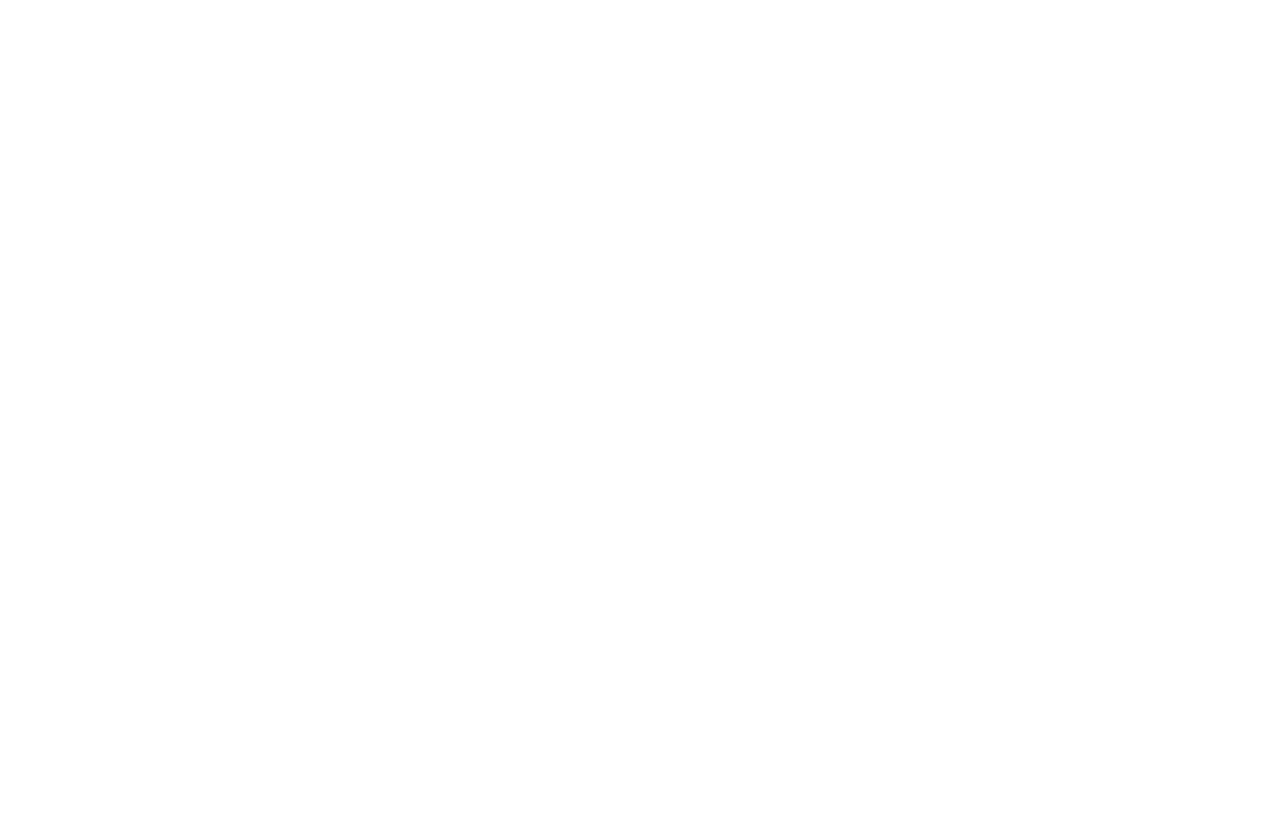
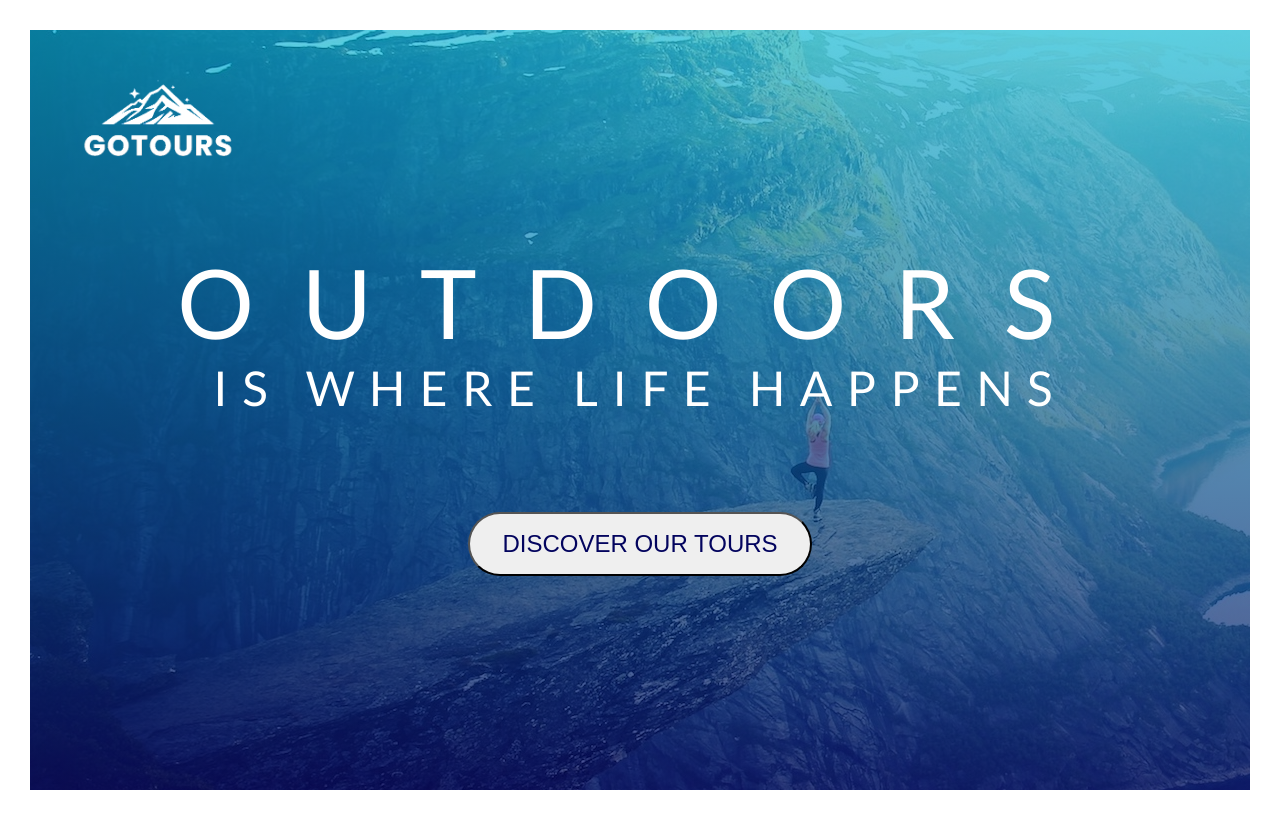
Before and after one commit to Ahmed-M-Nadim/GoTours, a plain HTML site: page index.html in a window 1280 px wide. Drawn offline with Linux system fonts and the light colour scheme.

Commit message:
Styling the Hero section

```diff
--- a/index.html
+++ b/index.html
@@ -12,7 +12,14 @@
     <title>GoTours | Exciting Tours in Nature</title>
   </head>
   <body>
-    <header class="header"></header>
+    <header class="header">
+      <img src="./images/Logo-white1.png" alt="" class="heroLogo" />
+      <div class="heroTitle">
+        <h1>OUTDOORS</h1>
+        <span>IS WHERE LIFE HAPPENS</span>
+        <button>DISCOVER OUR TOURS</button>
+      </div>
+    </header>
     <script src="script.js"></script>
   </body>
 </html>
--- a/style.css
+++ b/style.css
@@ -1,5 +1,63 @@
+* {
+  margin: 0;
+  padding: 0;
+  box-sizing: border-box;
+}
+
+body {
+  font-family: Lato, sans-serif;
+  padding: 30px;
+}
+
 :root {
   --mainBlue: #0077b6;
   --lightBlue: #00b4d8;
   --darkBlue: #03045e;
 }
+
+.header {
+  background-image: linear-gradient(#00b4d8a2, #03055eb4),
+    url(./images/hero.jpg);
+
+  height: 95vh;
+  position: relative;
+}
+
+.heroLogo {
+  position: absolute;
+  top: 3rem;
+  left: 3rem;
+  width: 10rem;
+}
+
+.heroTitle {
+  display: flex;
+  flex-direction: column;
+  justify-content: center;
+  align-items: center;
+  position: relative;
+  top: 50%;
+  left: 50%;
+  transform: translate(-50%, -50%);
+}
+
+.heroTitle h1 {
+  font-size: 6rem;
+  font-weight: 400;
+  letter-spacing: 3rem;
+  color: white;
+}
+
+.heroTitle span {
+  font-size: 3rem;
+  letter-spacing: 0.9rem;
+  color: white;
+}
+
+.heroTitle button {
+  padding: 1rem 2rem;
+  font-size: 1.5rem;
+  margin-top: 6rem;
+  color: #03045e;
+  border-radius: 2rem;
+}
```
Also changed, not shown: images/Logo-blue.PNG (added), images/Logo-white1.png (added), 1 other file.
